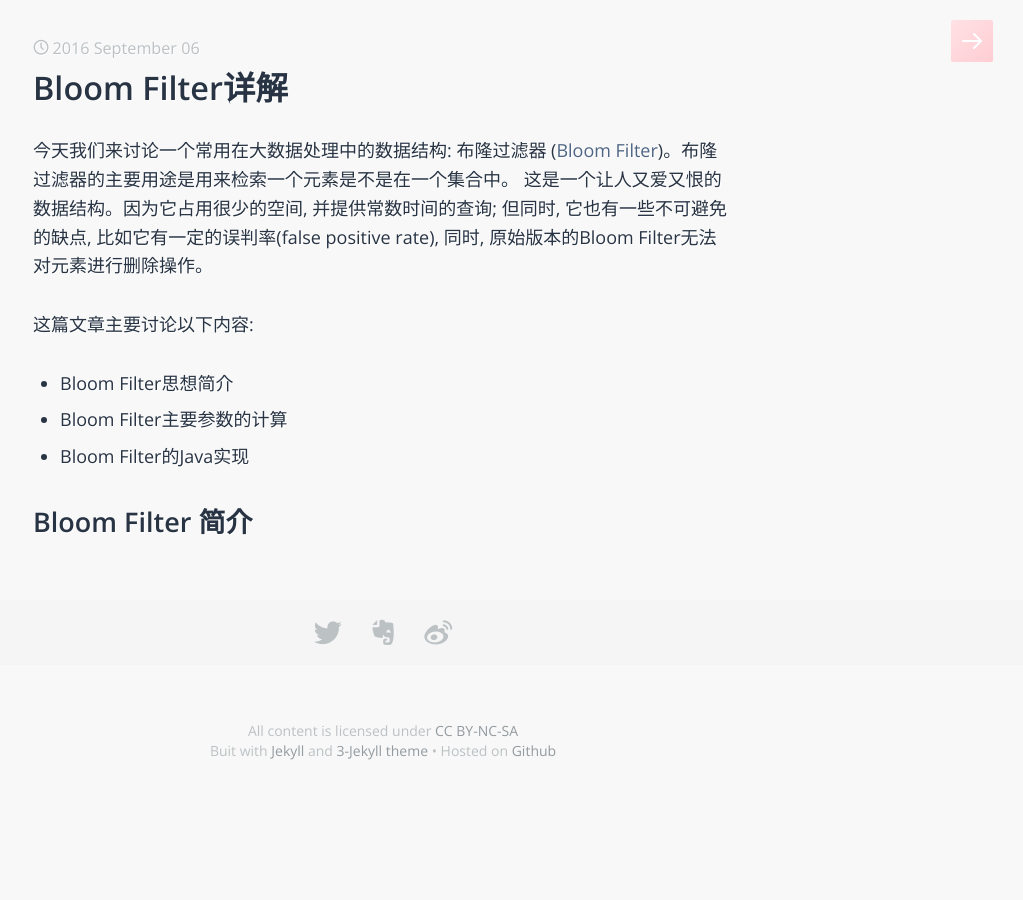
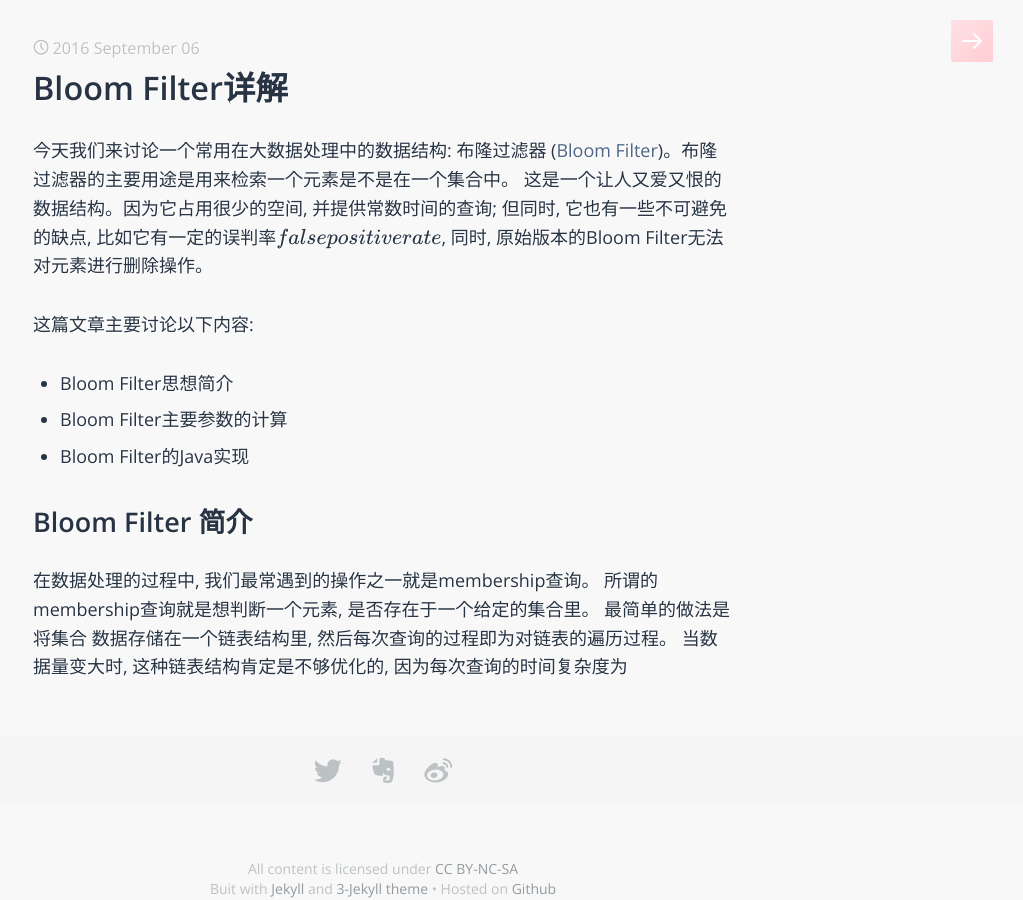
Before and after one commit to sophiesongge/sophiesongge.github.io, a Jekyll site: the page built from _posts/2016-09-06-bloom-filter.markdown, in a window 1280 px wide. Shown: the whole page, without its empty margins (257-1280 px from the left). Built offline with Jekyll 4.4.1, drawn with Linux system fonts in a browser that asks for light colours; some web fonts are replaced; formulas are drawn with MathJax 3.

Commit message:
add content to Bloom Filter

```diff
--- a/_posts/2016-09-06-bloom-filter.markdown
+++ b/_posts/2016-09-06-bloom-filter.markdown
@@ -18,7 +19,8 @@
 Bloom Filter 简介
 =================
 
-
+在数据处理的过程中, 我们最常遇到的操作之一就是membership查询。 所谓的membership查询就是想判断一个元素, 是否存在于一个给定的集合里。 最简单的做法是将集合
+数据存储在一个链表结构里, 然后每次查询的过程即为对链表的遍历过程。 当数据量变大时, 这种链表结构肯定是不够优化的, 因为每次查询的时间复杂度为
 
 
 
```
Also changed, not shown: other parts of _posts/2016-09-06-bloom-filter.markdown (+2 -1 lines).
